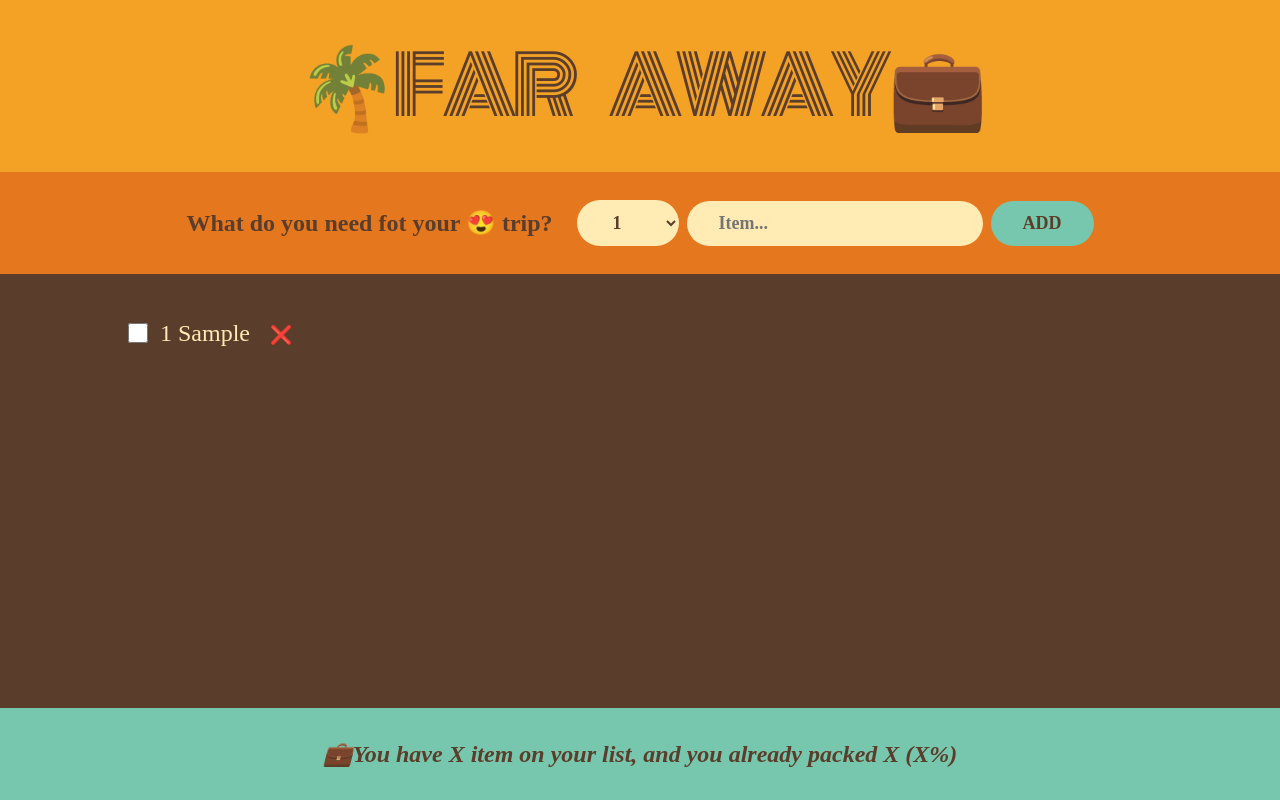
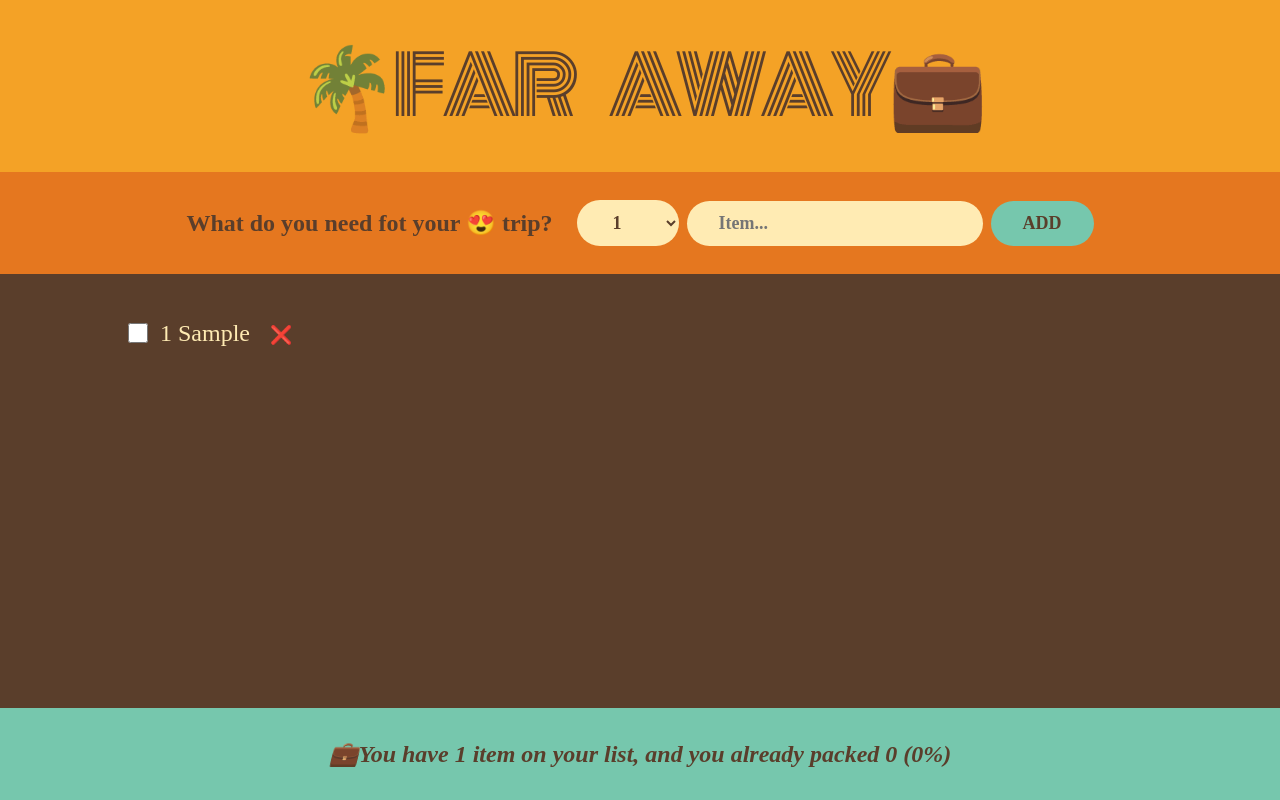
Before and after one commit to negin-khademi/travel-list, a React (Create React App) app: page / in a window 1280 px wide. Both pictures are taken after typing "Sample" into the empty fields and a click on the button "ADD". Built offline with nearby package versions, Linux system fonts and the light colour scheme.

Commit message:
updating stats component

```diff
--- a/src/App.js
+++ b/src/App.js
@@ -20,7 +20,7 @@
       <Logo />
       <Form onAddItems={handleAddItems} />
       <PackageList onToggleItem={handleToggleItem} onDeleteItem={handleDeletItem} items={items} />
-      <Stats />
+      <Stats items={items} />
     </div>
   );
 }
@@ -80,10 +80,23 @@
   );
 }
 
-function Stats() {
+function Stats({ items }) {
+  if (!items.length)
+    return (
+      <p className="stats">
+        <em>Start Adding some items to your packing list 🚀</em>
+      </p>
+    );
+  const numItems = items.length;
+  const numPacked = items.filter((item) => item.packed).length;
+  const percentage = (numPacked / numItems) * 100;
   return (
     <footer className="stats">
-      <em>💼You have X item on your list, and you already packed X (X%)</em>
+      <em>
+        {percentage === 100
+          ? 'You got everything! Ready to go ✈'
+          : `💼You have ${numItems} item on your list, and you already packed ${numPacked} (${percentage}%)`}
+      </em>
     </footer>
   );
 }
```
